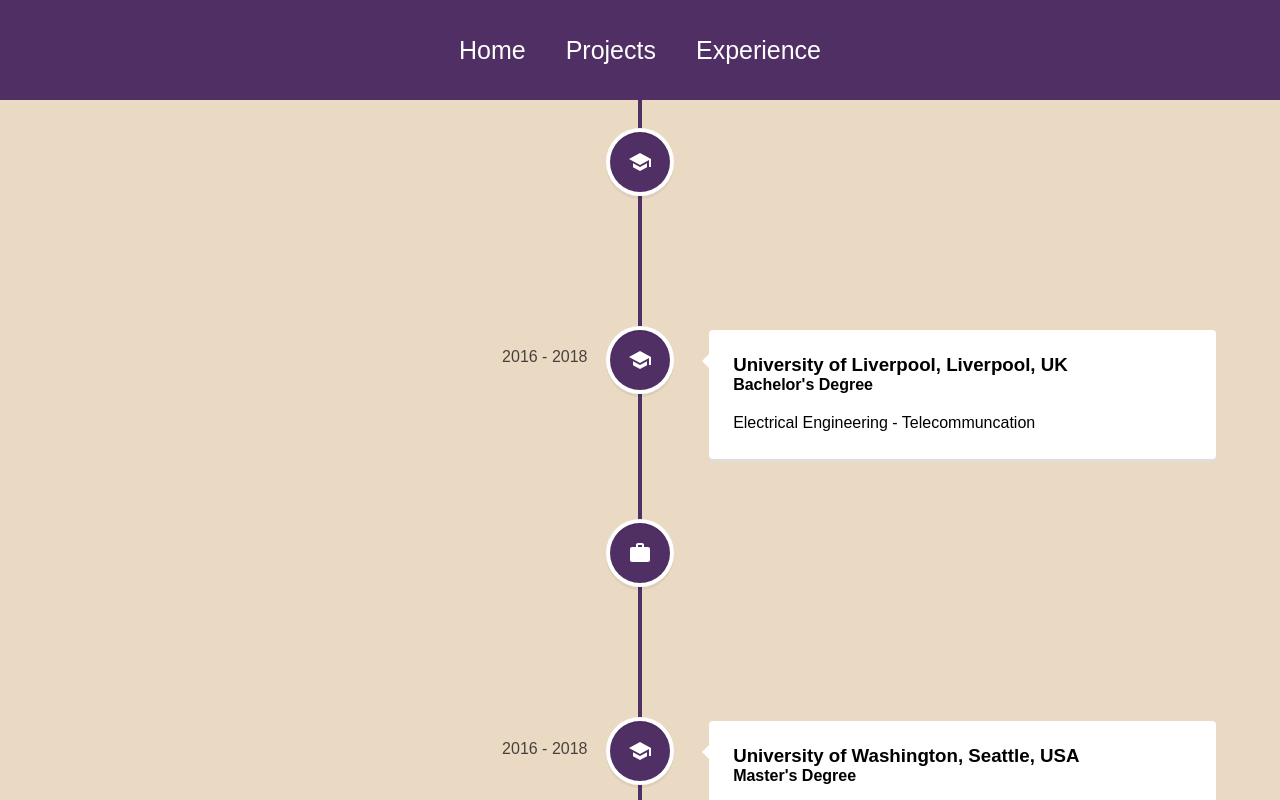
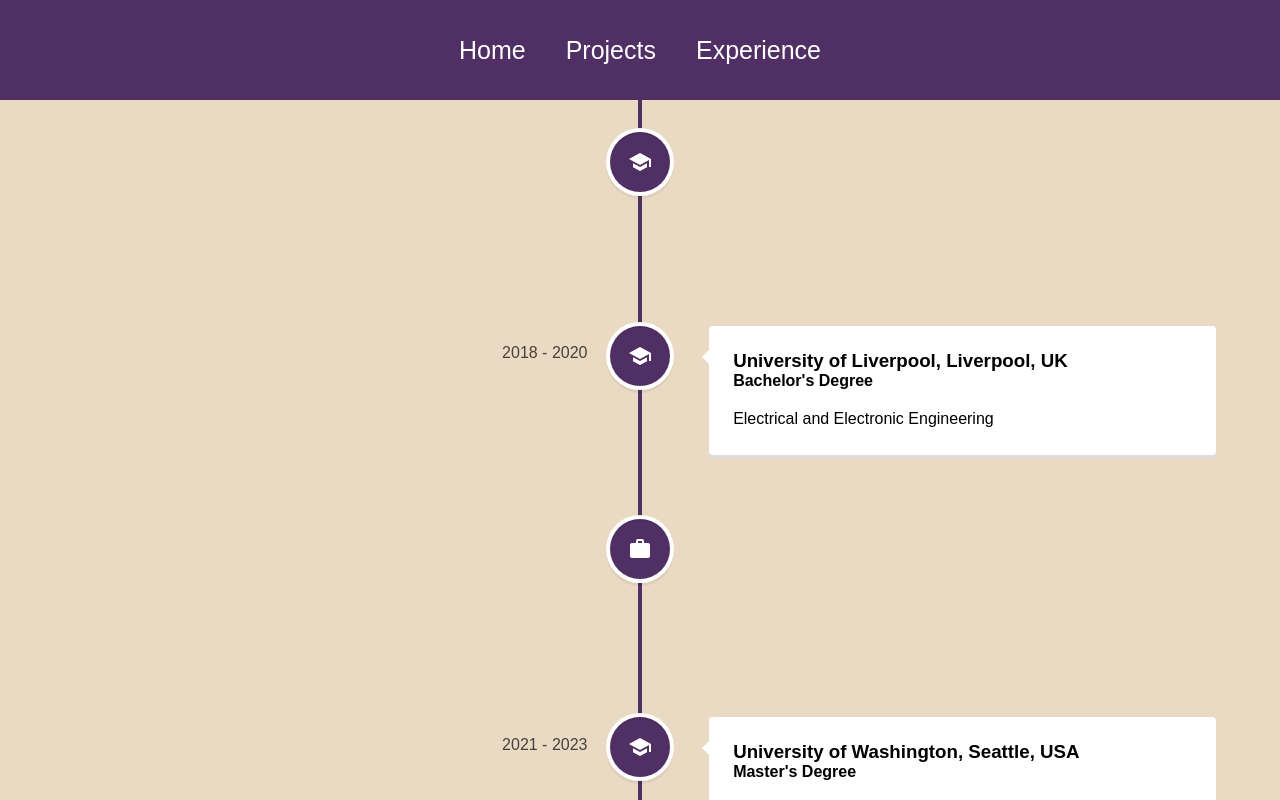
Before and after one commit to sophietao127/my-portfolio, a React (Create React App) app: page /experience in a window 1280 px wide. Shown: the top 800 px of the page. Built offline with nearby package versions, Linux system fonts and the light colour scheme.

Commit message:
Dec 26, Commit 1

```diff
--- a/src/helpers/ProjectList.js
+++ b/src/helpers/ProjectList.js
@@ -13,27 +13,27 @@
     skills: "JavaScript, HTML, CSS"
   },
   {
-    name: "Social Media Website",
+    name: "Social 2",
     image: Proj2,
     skills: "JavaScript, HTML, CSS"
   },
   {
-    name: "Social Media Website",
+    name: "Social 3",
     image: Proj3,
     skills: "JavaScript, HTML, CSS"
   },
   {
-    name: "Social Media Website",
+    name: "Social 4",
     image: Proj4,
     skills: "JavaScript, HTML, CSS"
   },
   {
-    name: "Social Media Website",
+    name: "Social 5",
     image: Proj5,
     skills: "JavaScript, HTML, CSS"
   },
   {
-    name: "Social Media Website",
+    name: "Social 6",
     image: Proj6,
     skills: "JavaScript, HTML, CSS"
   }
--- a/src/pages/Experience.js
+++ b/src/pages/Experience.js
@@ -15,14 +15,17 @@
           icon={<SchoolIcon />}
         >
           <h3 className='vertical-timeline-element-title'>
-            My Random High School, Random Place, Random State
+            Xi'an Jiaotong-Liverpool University, Suzhou, China
           </h3>
-          <p> High School Diploma </p>
+          <h4 className='vertical-timeline-element-subtitle'>
+            Bachelor's Degree
+          </h4>
+          <p> Electrical and Electronic Engineering </p>
         </VerticalTimelineElement>
 
         <VerticalTimelineElement
           className='vertical-timeline-element--education'
-          date='2016 - 2018'
+          date='2018 - 2020'
           iconStyle={{background: "#502f64", color: '#fff'}}
           icon={<SchoolIcon />}
         >
@@ -32,7 +35,7 @@
           <h4 className='vertical-timeline-element-subtitle'>
             Bachelor's Degree
           </h4>
-          <p> Electrical Engineering - Telecommuncation </p>
+          <p> Electrical and Electronic Engineering </p>
         </VerticalTimelineElement>
 
         <VerticalTimelineElement
@@ -49,7 +52,7 @@
 
         <VerticalTimelineElement
           className='vertical-timeline-element--education'
-          date='2016 - 2018'
+          date='2021 - 2023'
           iconStyle={{background: "#502f64", color: '#fff'}}
           icon={<SchoolIcon />}
         >
--- a/src/pages/Home.js
+++ b/src/pages/Home.js
@@ -15,11 +15,11 @@
         <ol className='list'>
           <li className='item'>
             <h2> Front-End </h2>
-            <span> HTML, CSS, BootStrap, NPM, MaterialUI, ReactJS </span>
+            <span> HTML, CSS, BootStrap, NPM, MaterialUI, ReactJS, JQuery </span>
           </li>
           <li className='item'>
             <h2> Back-End </h2>
-            <span> NodeJS, MySQL, ExpressJS, Flask, AWS EC2 </span>
+            <span> NodeJS, ExpressJS, Flask, MySQL, PostgreSQL, SQLite, AWS, Linux, Git, Docker </span>
           </li>
           <li className='item'>
             <h2> Languages </h2>
```
